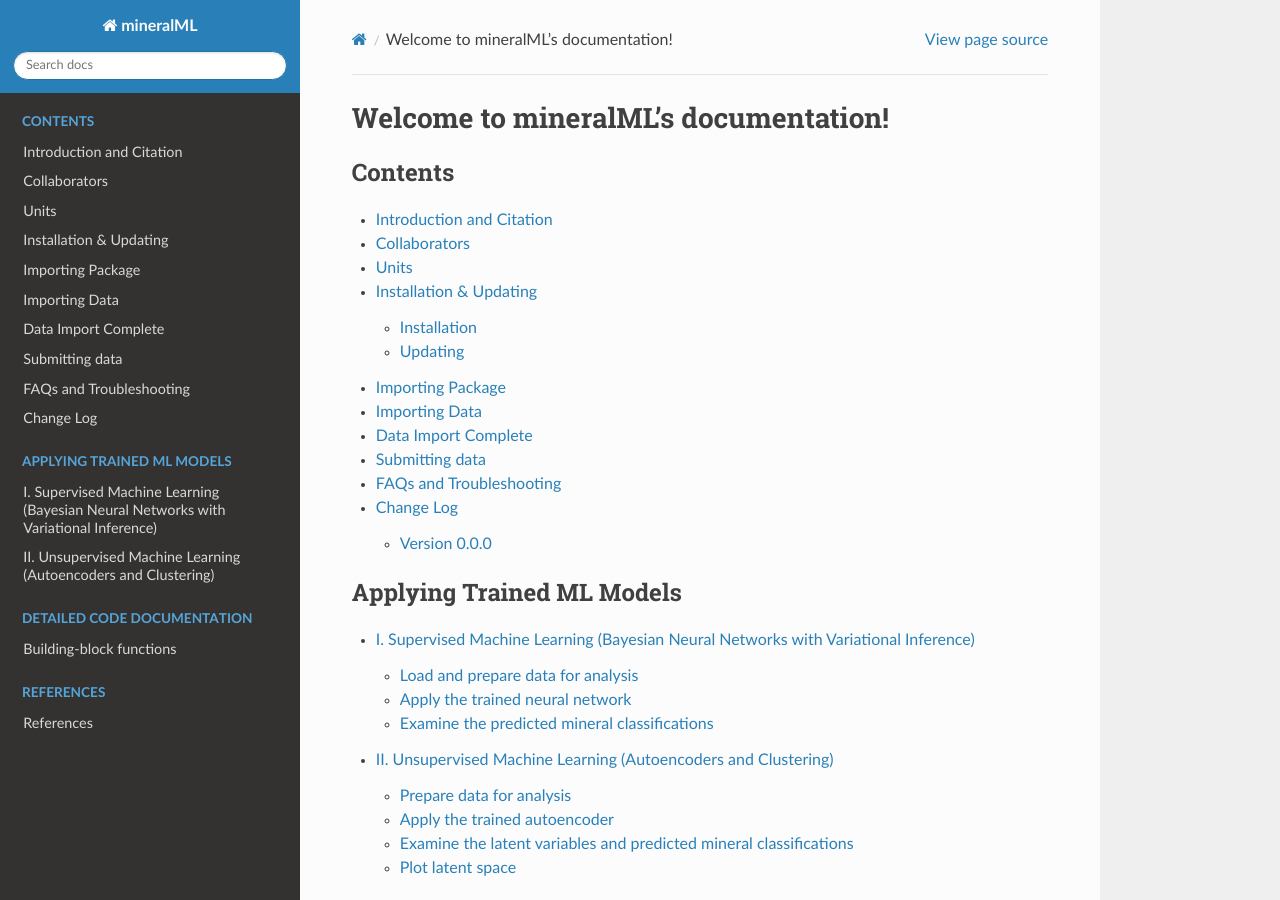
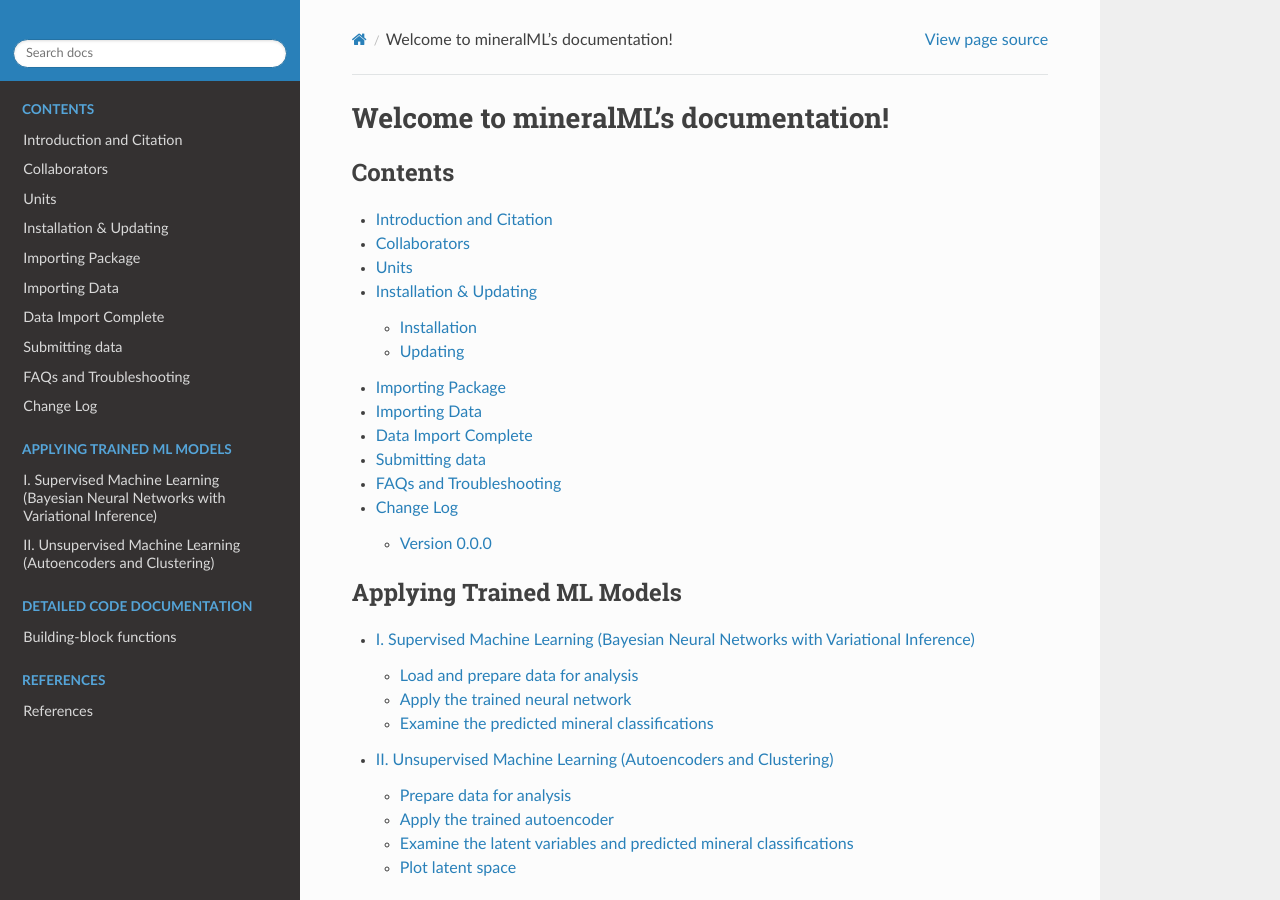
Before and after one commit to sarahshi/mineralML, a Sphinx documentation site: the page built from docs/index.rst, in a window 1280 px wide and 900 px high. Built offline with Sphinx 7.4.7 and the Read the Docs theme 2.0.0, drawn with Linux system fonts in a browser that asks for light colours.

Commit message:
Update conf.py for documentation

```diff
--- a/docs/conf.py
+++ b/docs/conf.py
@@ -15,8 +15,6 @@
 import os
 import sys
 import sphinx_rtd_theme
-sys.path.insert(0, os.path.abspath('../src'))
-
 
 # -- Project information -----------------------------------------------------
 
@@ -32,7 +30,7 @@ release = 'v.0'
 # If extensions (or modules to document with autodoc) are in another directory,
 # add these directories to sys.path here. If the directory is relative to the
 # documentation root, use os.path.abspath to make it absolute, like shown here.
-# sys.path.insert(0, os.path.abspath('..'))
+sys.path.insert(0, os.path.abspath('../src'))
 
 
 # -- General configuration ---------------------------------------------------
@@ -153,12 +151,11 @@ html_theme =  "sphinx_rtd_theme"
 # so a file named "default.css" will overwrite the builtin "default.css".
 html_static_path = ['_static']
 
-# html_logo = "_static/PyIRoGlass_logo.png"
-# html_theme_options = {
-#     'logo_only': True,
-#     'display_version': False,
-# }
-
+# html_logo = "_static/mineralML_logo.png"
+html_theme_options = {
+    'logo_only': True,
+    'display_version': False,
+}
 # Custom sidebar templates, must be a dictionary that maps document names
 # to template names.
 #
```
